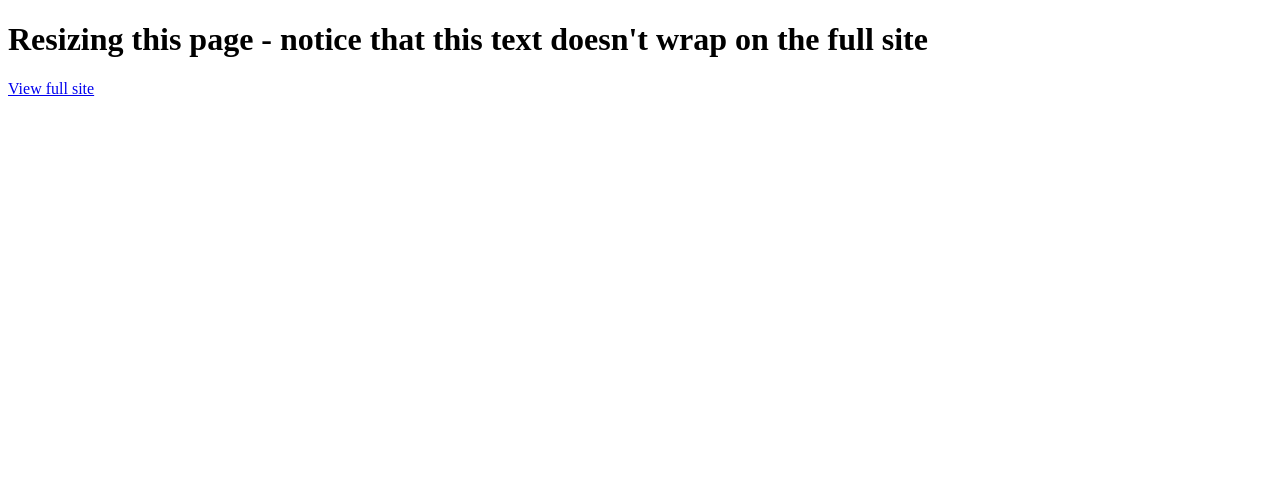
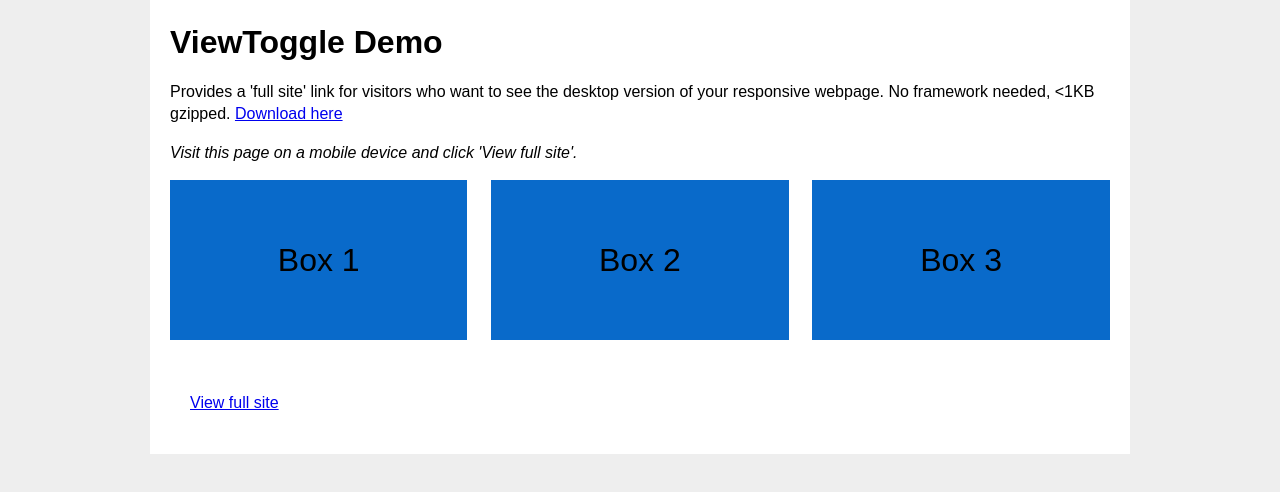
Before and after one commit to seanockert/ViewToggle, a plain HTML site: page index.html in a window 1280 px wide. Drawn offline with Linux system fonts and the light colour scheme.

Commit message:
- Updated demo - Removed 'user-scale' from viewport to force the page to zoom to fit the viewport

```diff
--- a/index.html
+++ b/index.html
@@ -2,18 +2,98 @@
 <html>
 <head>
 <meta charset="utf-8">
-<meta name="viewport" content="width=device-width, initial-scale=1" />
-<meta name="HandheldFriendly" content="true">
+<meta name="viewport" content="width=device-width">
 <meta http-equiv="X-UA-Compatible" content="IE=edge,chrome=1">
-<title>ViewToggle - Button to toggle Full Site view on mobiles</title>
+<title>ViewToggle - provides a 'full site' link to view the desktop web page on responsive sites</title>
+
+<style>
+	/* Styles for the demo page */
+
+	html, body, h1 {padding:0;margin:0;}
+
+	html {
+		background: #eee;
+	}
+
+	body {
+		font-size: 1em;
+		line-height: 1.4;
+		background: #fff;
+		font-family:sans-serif;
+	}
+
+		header {
+			padding:1.25em 1.25em 0;
+		}
+
+	.box {
+		background:#aaa;
+		text-align:center;
+		float:left;
+		height:5em;
+		line-height:5em;
+		margin-bottom:1em;
+		font-size:2em;
+		width:100%;
+	}
+
+	#viewtoggle {
+		display:block;
+		padding:1.25em;
+	}
+
+
+	.clear {clear:both;}
+
+
+	@media only screen and (min-width: 600px) {
+			.box {
+				width: 31.64%;
+				margin-right: 2.53%;
+
+			}
+
+			.box.omega {
+				margin-right:0;
+			}
+	}
+
+	@media only screen and (min-width: 980px) {
+		body {
+			width: 58.75em;
+			padding: 1.25em;
+			margin: 0 auto;
+		}
+
+			header {
+				padding: 0;
+			}
+
+			.box {
+				background: #096ACA;
+			}
+	}
+
+
+</style>
+
 </head>
 <body>
+	<header>
+		<h1>ViewToggle Demo</h1>
+		<p>Provides a 'full site' link for visitors who want to see the desktop version of your responsive webpage. No framework needed, <1KB  gzipped. <a href="https://github.com/seanockert/ViewToggle">Download here</a></p>
+		<p><em>Visit this page on a mobile device and click 'View full site'.</em></p>
+	</header>
 
-<h1>Resizing this page - notice that this text doesn't wrap on the full site</h1>
+	<div class="box">Box 1</div>
+	<div class="box">Box 2</div>
+	<div class="box omega">Box 3</div>
 
-<a href="#" title="" id="viewtoggle">View full site</a>
+	<br class="clear">
 
-<script src="viewtoggle.min.js"></script>
+	<a href="#" title="" id="viewtoggle">View full site</a>
+
+<script src="viewtoggle.js"></script>
 
 </body>
 </html>
--- a/viewtoggle.js
+++ b/viewtoggle.js
@@ -1,5 +1,5 @@
 /*
-* ViewToggle v.0.1.
+* ViewToggle v.0.2
 * (c) 2012: Sean Ockert, http://seanockert.github.com/ViewToggle/README.md
 * Provides a way to toggle full-site/mobile view on a responsive design
 */
@@ -16,6 +16,7 @@ ViewToggle = (function (window) {
 	labelMobile = 'View mobile site', // Label to return to the mobile view
 	refresh = false, // Set this to true to force the page to refresh after the button is pressed. Use if you need to load background images that are defined in a different media query
 	fullwidth = 980, // Full site page width
+	devicewidth = 'device-width',
 	viewport = document.querySelector("meta[name=viewport]"),
 	mobile = true;
 
@@ -34,7 +35,8 @@ ViewToggle = (function (window) {
 				button.attachEvent('onclick', viewtoggle.toggle);
 			}
 		},
-		toggle : function () {
+		toggle : function (e) {
+			e.preventDefault();
 			// If the site is mobile, show the full site, else show the mobile site
 			mobile === true ? viewtoggle.showFull() : viewtoggle.showMobile();
 			if (refresh == true) {
@@ -43,13 +45,13 @@ ViewToggle = (function (window) {
 			return false;
 		},
 		showFull: function () { // Show the full width site by changing the viewport
-			viewport.setAttribute('content', 'user-scalable=yes, width=' + fullwidth + ';');
+			viewport.setAttribute('content', 'width=' + fullwidth);
 			mobile = false;
 			localStorage.isResponsive = 'false'; // Update stored variable
 			button.innerHTML = labelMobile;
 		},
 		showMobile: function () { // Show the mobile site
-			viewport.setAttribute('content', 'initial-scale=1.0, maximum-scale=1.0, width=device-width;');
+			viewport.setAttribute('content', 'width=' +devicewidth);
 			mobile = true;
 			localStorage.isResponsive = 'true';
 			button.innerHTML = labelFull;
```
Also changed, not shown: viewtoggle.min.js, 1 other file.
